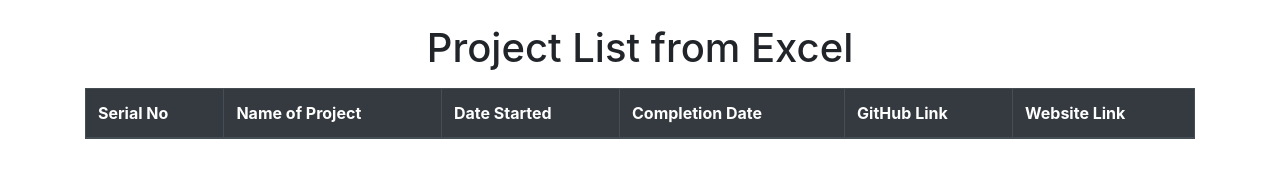
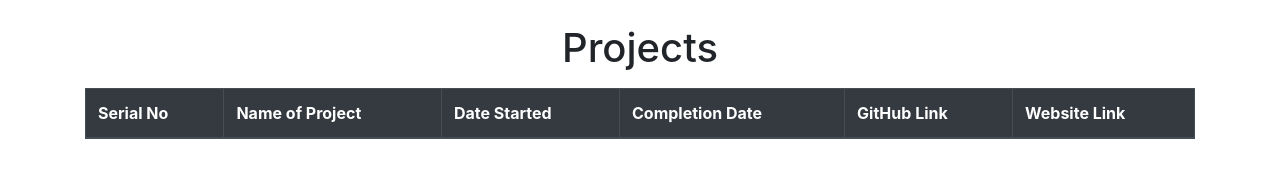
Before and after one commit to abhisekjha/projects, a plain HTML site: page index.html in a window 1280 px wide. Drawn offline with nearby package versions, Linux system fonts and the light colour scheme; no server answers.

Commit message:
updated script information

```diff
--- a/index.html
+++ b/index.html
@@ -9,7 +9,7 @@
 </head>
 <body>
     <div class="container">
-        <h1 class="text-center mt-4">Project List from Excel</h1>
+        <h1 class="text-center mt-4">Projects</h1>
         <div class="table-responsive mt-3">
             <table class="table table-bordered table-striped" id="projectTable">
                 <thead class="thead-dark">
```
